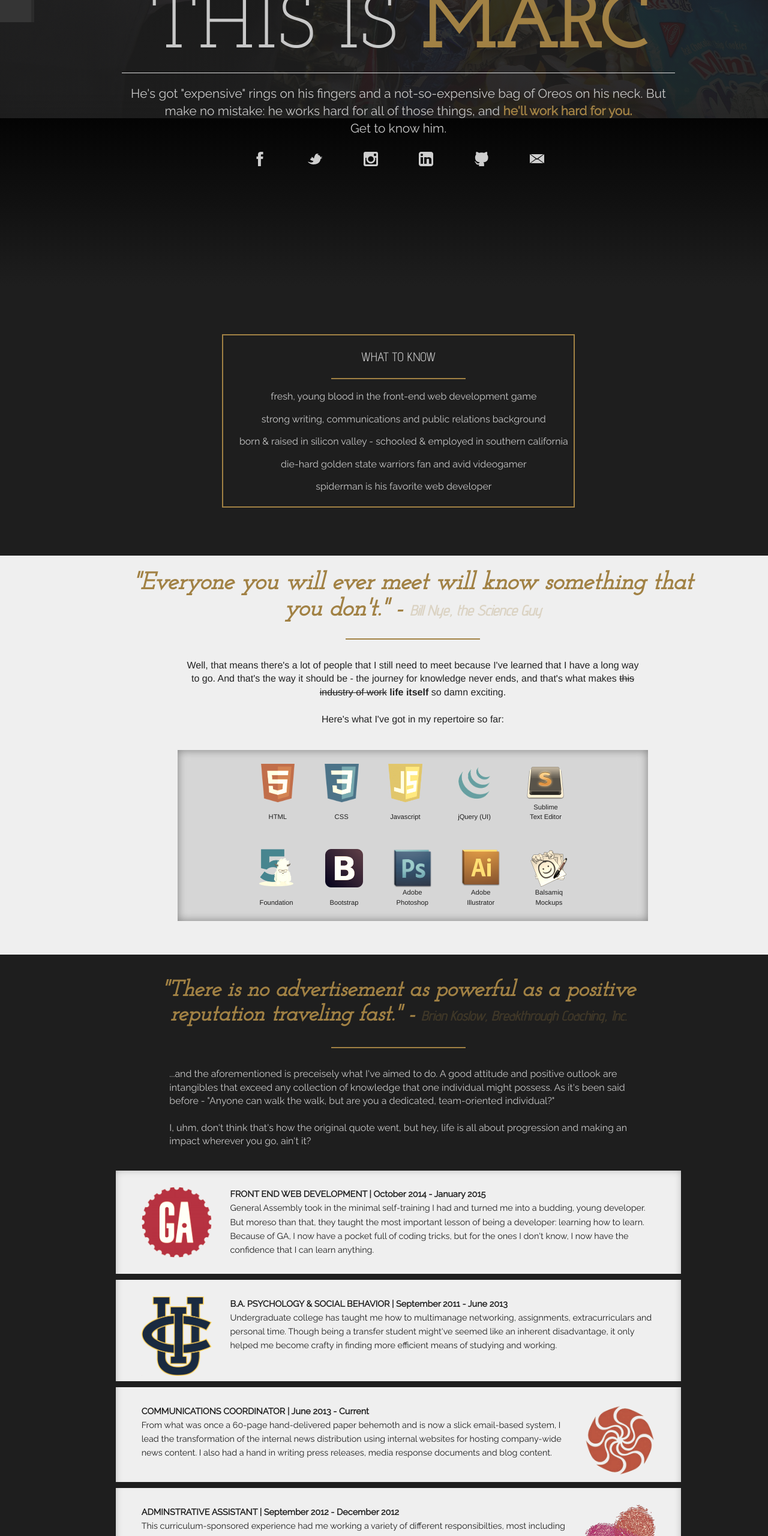
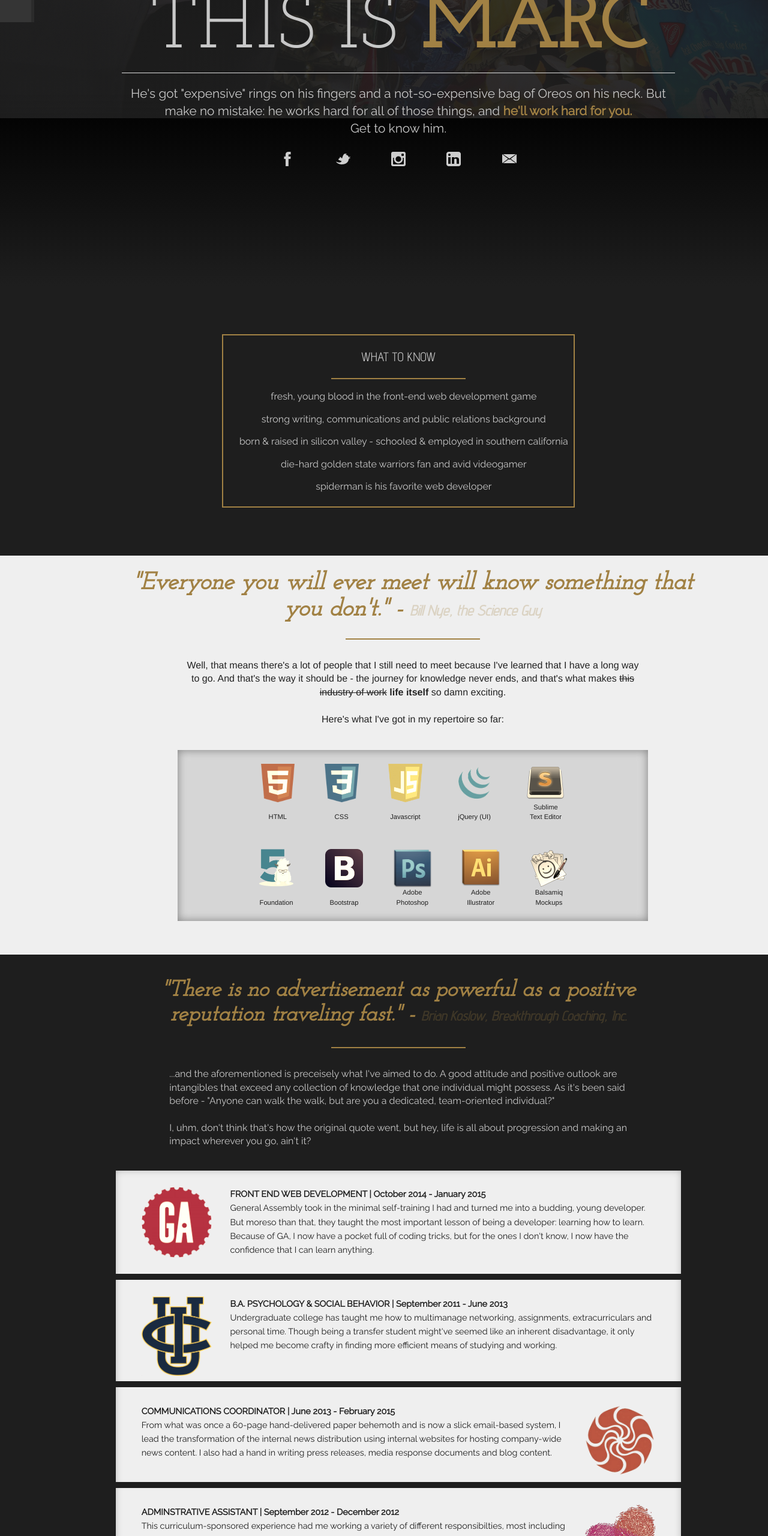
Before and after one commit to marcjmonforte/Interactive-Resume, a plain HTML site: page Version 4.3/index.html in a window 1280 px wide. Shown: the part 763-3323 px from the top of the page at 60% size. Drawn offline with Linux system fonts and the light colour scheme.

Commit message:
Employment update

```diff
--- a/Version 4.3/index.html
+++ b/Version 4.3/index.html
@@ -75,9 +75,6 @@
 						</a>
 						<a href="https://www.linkedin.com/in/marcjmonforte" target="_blank">
 							<img src="images/socialLogos/linkedin.png" alt="LinkedIn Icon">
-						</a>
-						<a href="https://github.com/marcjmonforte" target="_blank">
-							<img src="images/socialLogos/github-2.png" alt="Github Icon">
 						</a>
 						<a href="mailto:marcjmonforte@gmail.com" target="_blank">
 							<img src="images/socialLogos/email.png" alt="Email Icon">
@@ -258,7 +255,7 @@
 				        data-easing="easeinout"
 				        data-translatex="-360">
 							<div class="small-10 columns entryText raleway">
-								<p><b>COMMUNICATIONS COORDINATOR | June 2013 - Current</b><br>
+								<p><b>COMMUNICATIONS COORDINATOR | June 2013 - February 2015</b><br>
 								From what was once a 60-page hand-delivered paper behemoth and is now a slick email-based system, I lead the transformation of the internal news distribution using internal websites for hosting company-wide news content. I also had a hand in writing press releases, media response documents and blog content.</p>
 							</div>
 							<div class="small-2 columns entryLogo">
```
Also changed, not shown: 1 other file.
